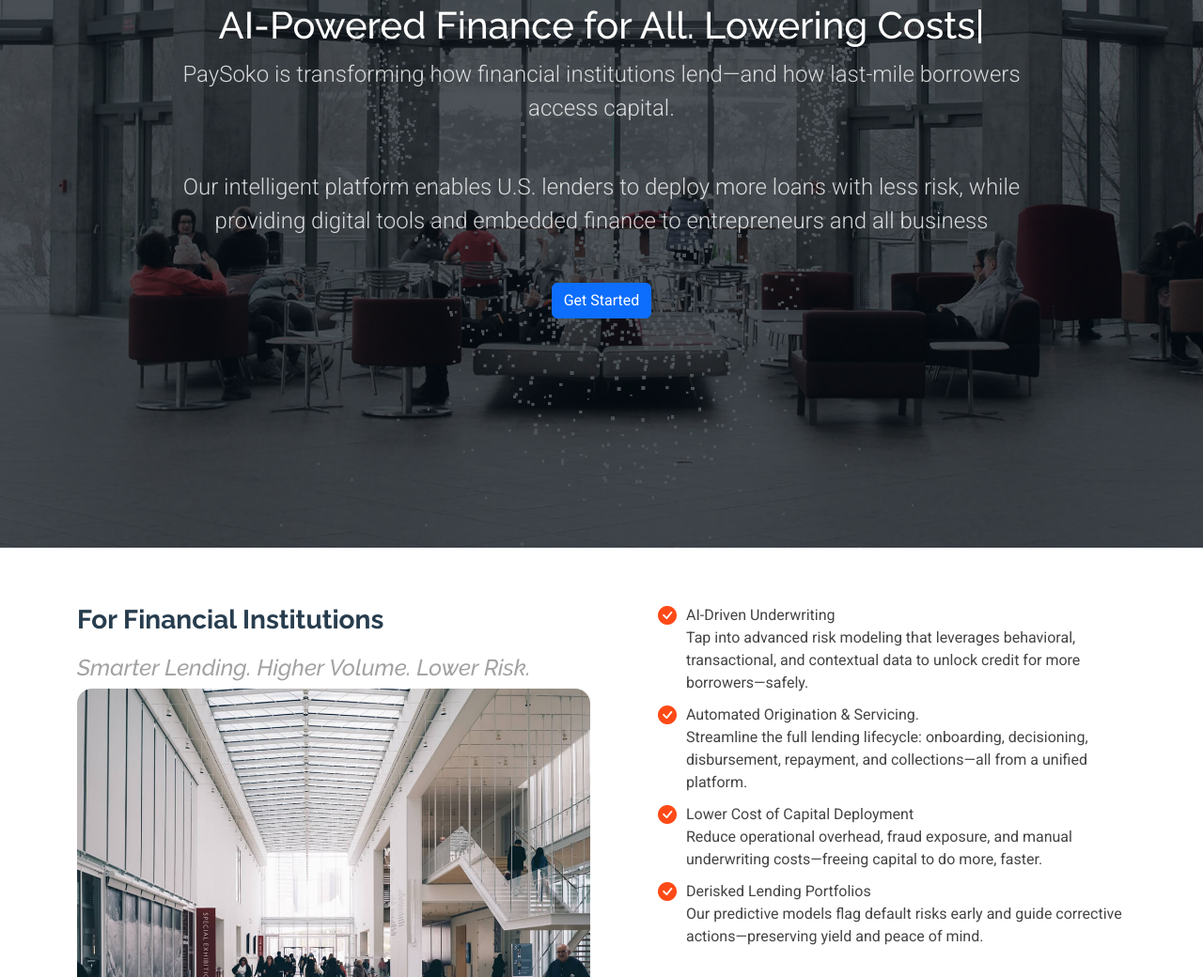
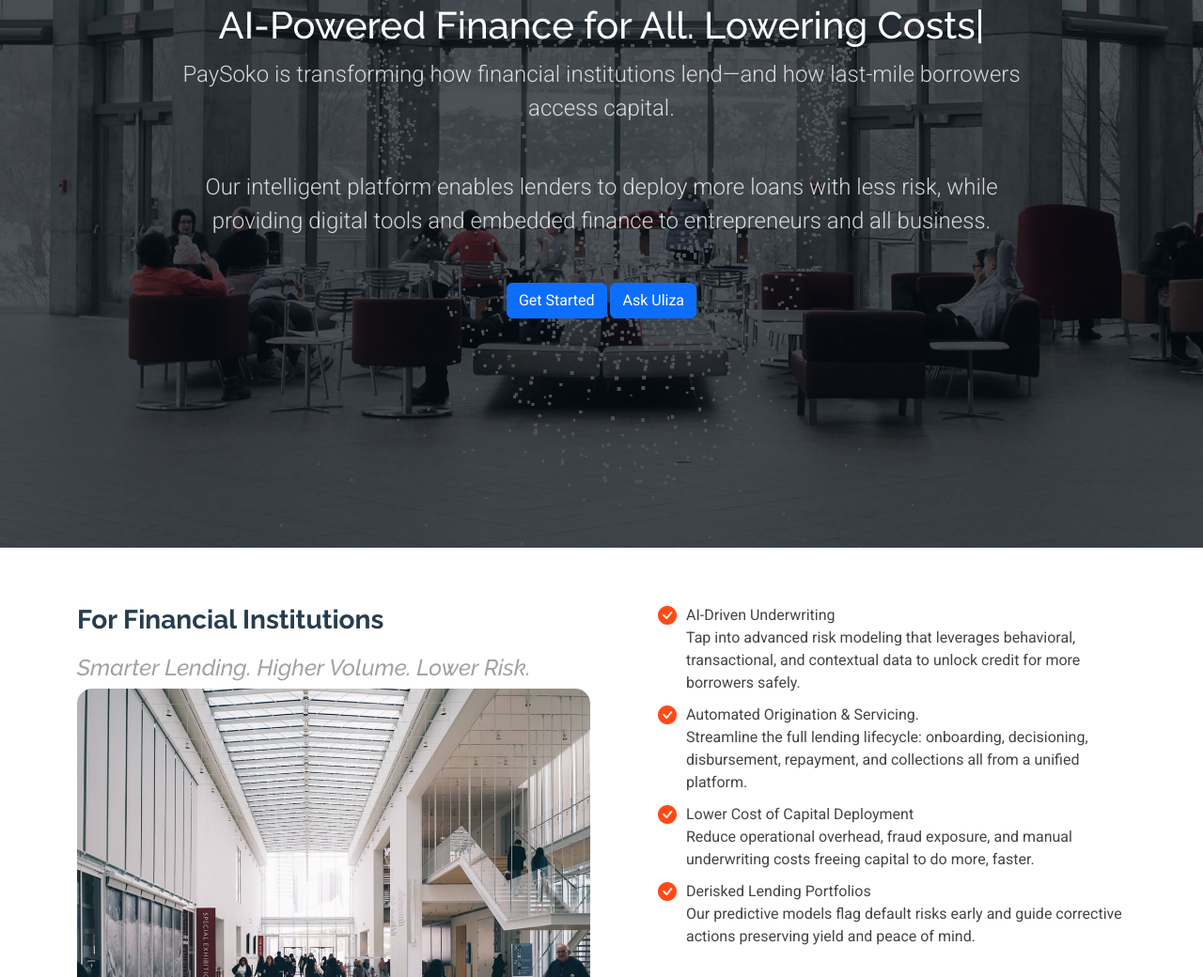
Before and after one commit to joseey23/PaySokoUI, a plain HTML site: page index.html in a window 1280 px wide. Shown: the part 217-1257 px from the top of the page at 94% size. Drawn offline with Linux system fonts and the light colour scheme; no server answers.

Commit message:
new changes

```diff
--- a/index.html
+++ b/index.html
@@ -88,6 +88,7 @@
         </nav>
 
         <a class="cta-btn" href="index.html#about">Get Started</a>
+        <!-- <a class="cta-btn" href="index.html#about">Ask Uliza</a> -->
       </div>
     </header>
 
@@ -147,13 +148,17 @@
                       <!-- <a href="#">Untree.co</a> -->
                     </p>
                     <p class="lead mb-5">
-                      Our intelligent platform enables U.S. lenders to deploy
-                      more loans with less risk, while providing digital tools
-                      and embedded finance to entrepreneurs and all business
+                      Our intelligent platform enables lenders to deploy more
+                      loans with less risk, while providing digital tools and
+                      embedded finance to entrepreneurs and all business.
                     </p>
                     <div>
                       <a href="index.html#about" class="btn btn-primary btn-md"
                         >Get Started</a
+                      >
+
+                      <a href="index.html#about" class="btn btn-primary btn-md"
+                        >Ask Uliza</a
                       >
                     </div>
                   </div>
@@ -181,7 +186,7 @@
                 class="img-fluid rounded-4 mb-4"
                 alt=""
               />
-              <p>
+              <p class="fst-italic">
                 We empower banks, credit unions, and fintech lenders with
                 next-generation infrastructure to underwrite, originate, and
                 manage loans with unprecedented efficiency.
@@ -200,7 +205,7 @@
                     <p>
                       Tap into advanced risk modeling that leverages behavioral,
                       transactional, and contextual data to unlock credit for
-                      more borrowers—safely.
+                      more borrowers safely.
                     </p>
                   </li>
                   <li>
@@ -208,7 +213,7 @@
                     <span> Automated Origination & Servicing. </span>
                     <p>
                       Streamline the full lending lifecycle: onboarding,
-                      decisioning, disbursement, repayment, and collections—all
+                      decisioning, disbursement, repayment, and collections all
                       from a unified platform.
                     </p>
                   </li>
@@ -217,7 +222,7 @@
                     <span>Lower Cost of Capital Deployment</span>
                     <p>
                       Reduce operational overhead, fraud exposure, and manual
-                      underwriting costs—freeing capital to do more, faster.
+                      underwriting costs freeing capital to do more, faster.
                     </p>
                   </li>
 
@@ -226,7 +231,7 @@
                     <span>Derisked Lending Portfolios</span>
                     <p>
                       Our predictive models flag default risks early and guide
-                      corrective actions—preserving yield and peace of mind.
+                      corrective actions preserving yield and peace of mind.
                     </p>
                   </li>
                 </ul>
```
